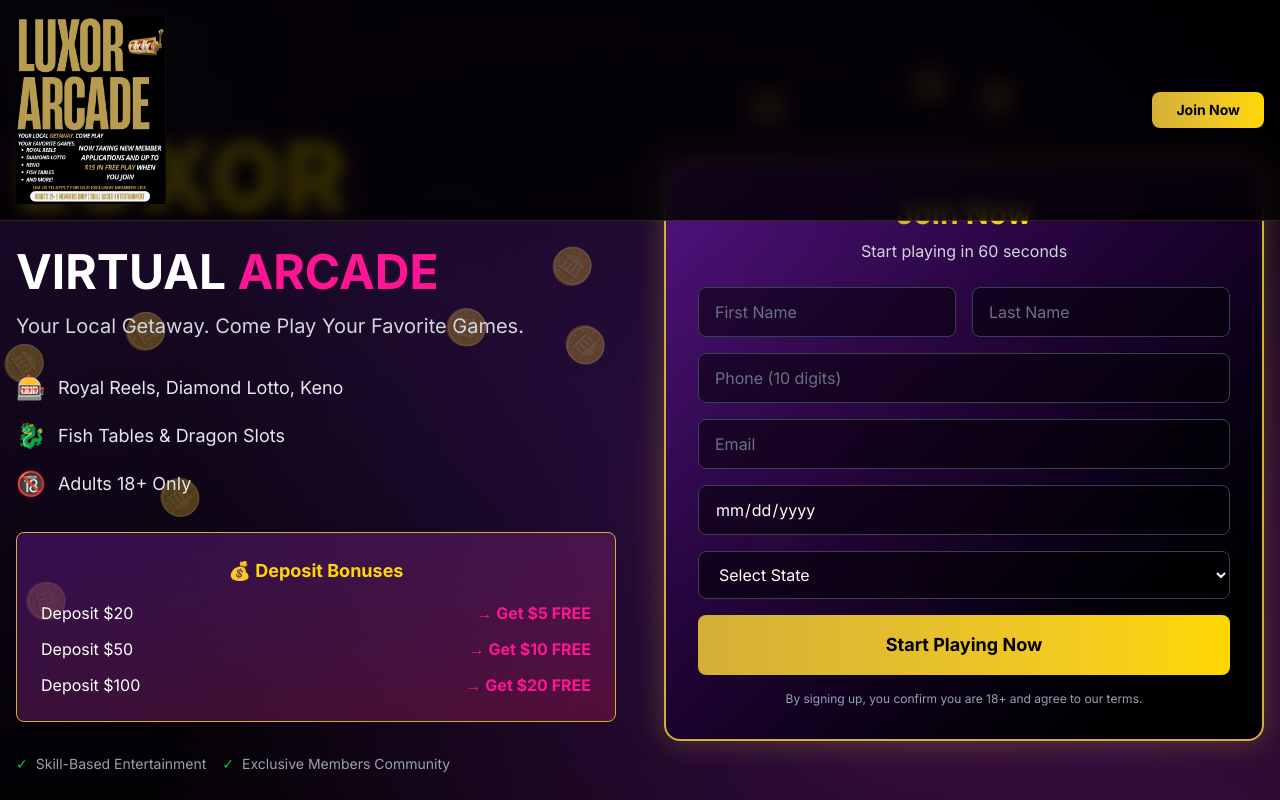
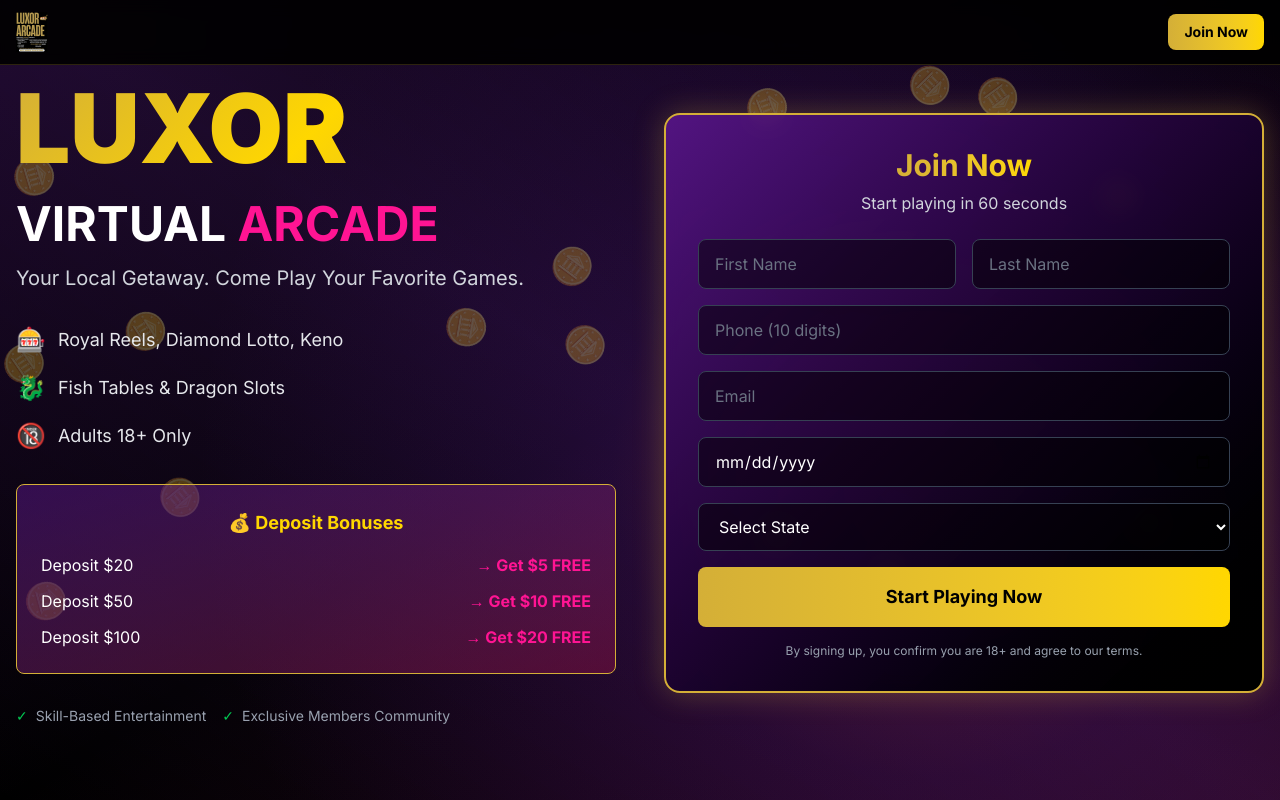
Before and after one commit to Jarvbot1/luxor-virtual-arcade, a Next.js app: page /luxor-virtual-arcade/ in a window 1280 px wide. Shown: the top 800 px of the page. Built offline with nearby package versions, Linux system fonts and the light colour scheme.

Commit message:
Fix header: smaller logo and compact spacing

```diff
--- a/app/page.tsx
+++ b/app/page.tsx
@@ -87,15 +87,15 @@
   return (
     <div className="min-h-screen bg-black text-white overflow-x-hidden">
       {/* Header */}
-      <header className="fixed top-0 left-0 right-0 z-50 bg-black/80 backdrop-blur-sm border-b border-[#D4AF37]/20">
-        <div className="max-w-7xl mx-auto px-4 py-4 flex items-center justify-between">
-          <div className="flex items-center space-x-3">
-            <Image src="/luxor-logo-main.jpg" alt="Luxor Arcade" width={150} height={50} className="object-contain" />
+      <header className="fixed top-0 left-0 right-0 z-50 bg-black/90 backdrop-blur-sm border-b border-[#D4AF37]/20">
+        <div className="max-w-7xl mx-auto px-4 py-2 flex items-center justify-between">
+          <div className="flex items-center space-x-3 h-12">
+            <Image src="/luxor-logo-main.jpg" alt="Luxor Arcade" width={100} height={40} className="object-contain h-10 w-auto" />
           </div>
           <motion.a
             href="#join"
             whileHover={{ scale: 1.05 }}
-            className="px-6 py-2 bg-gradient-to-r from-[#D4AF37] to-[#FFD700] text-black font-bold rounded-lg text-sm"
+            className="px-4 py-2 bg-gradient-to-r from-[#D4AF37] to-[#FFD700] text-black font-bold rounded-lg text-sm"
           >
             Join Now
           </motion.a>
@@ -103,7 +103,7 @@
       </header>
 
       {/* Hero Section */}
-      <section className="relative min-h-screen flex items-center justify-center px-4 py-20 pt-32">
+      <section className="relative min-h-screen flex items-center justify-center px-4 py-20 pt-20">
         {/* Animated Background */}
         <div className="absolute inset-0 overflow-hidden">
           <motion.div
```
